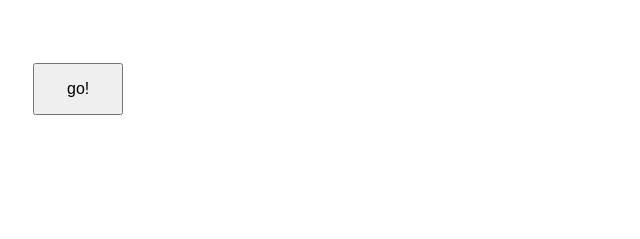
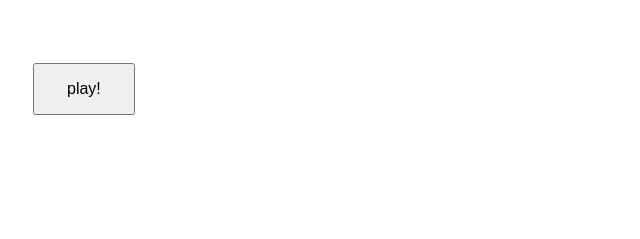
Before and after one commit to Landyn-R/CSE2140-rps.github.io, a plain HTML site: page rps.html in a window 1280 px wide. Shown: the part 158-397 px from the top of the page, 0-640 px from the left. Drawn offline with Linux system fonts and the light colour scheme.

Commit message:
Update rps.html

```diff
--- a/rps.html
+++ b/rps.html
@@ -127,7 +127,7 @@
         <h2>Rock, Paper, Scissors against a computer</h2>
         <button onclick="playerTurn('rock')">rock</button> <button onclick="playerTurn('paper')">paper</button> <button onclick="playerTurn('scissors')">scissors</button>
 
-        <p><button onclick="playRound()">go!</button></p>
+        <p><button onclick="playRound()">play!</button></p>
 
         <p id="choice"> </p>
         <p id="comp.choice"> </p>
```
